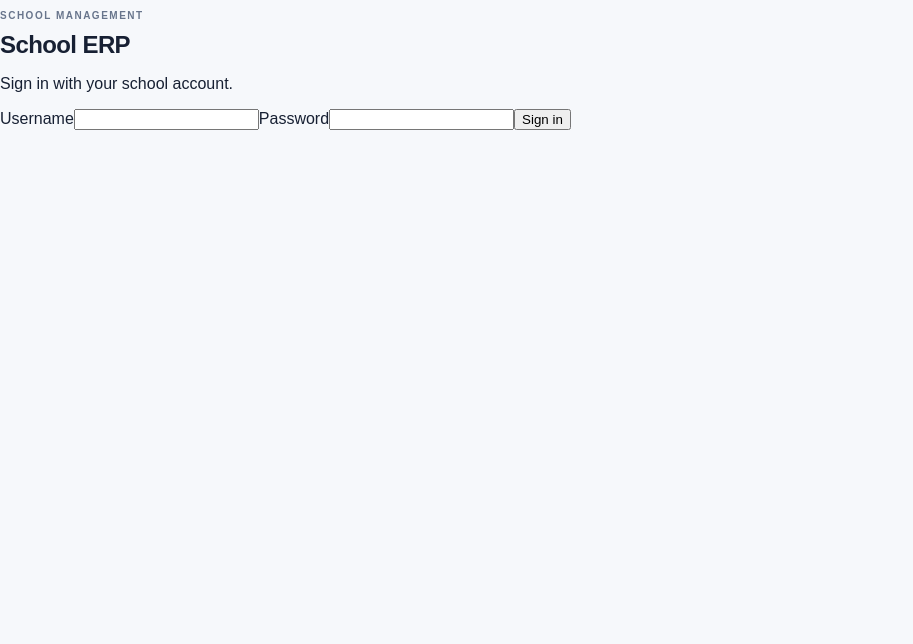
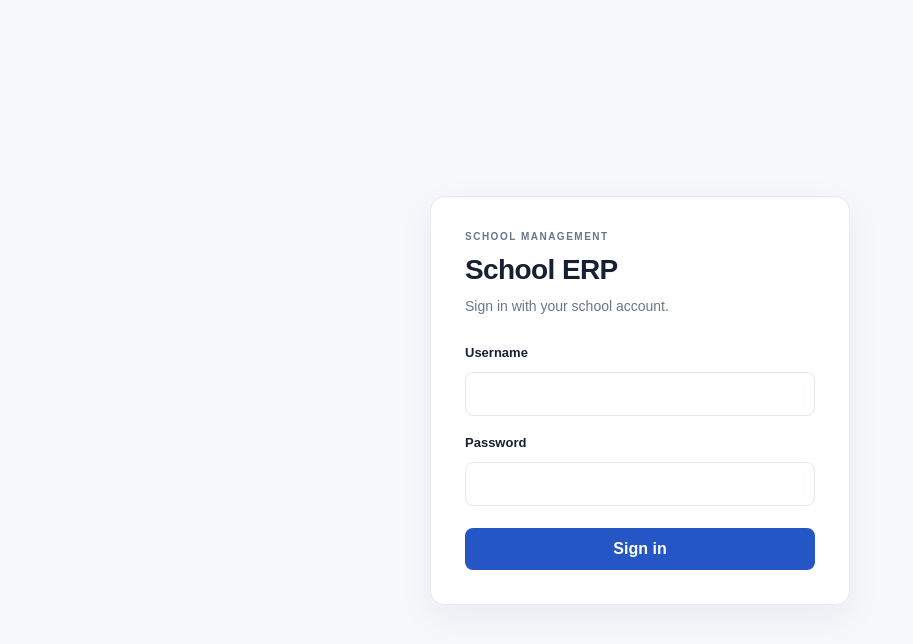
Before and after one commit to sameerdeshpande17/DBMS-School-ERP, a Next.js app: page /login in a window 1280 px wide. Shown: the top 644 px of the page, without its empty margins (0-913 px from the left). Built offline with nearby package versions, Linux system fonts and the light colour scheme.

Commit message:
Add login page styling

```diff
--- a/app/globals.css
+++ b/app/globals.css
@@ -36,3 +36,15 @@ h2{font-size:25px;letter-spacing:-.7px;margin:7px 0}
 footer{padding:30px 0 8px;text-align:center;color:var(--muted);font-size:11px}
 @media(max-width:760px){.dashboard{padding:22px 16px}.stats-grid{grid-template-columns:repeat(2,minmax(0,1fr))}.module-grid{grid-template-columns:repeat(2,minmax(0,1fr))}}
 @media(max-width:480px){.module-grid{grid-template-columns:1fr}.welcome{align-items:start;flex-direction:column}.module-card{min-height:140px}}
+
+.login-page{min-height:100vh;display:grid;place-items:center;padding:24px;background:var(--canvas)}
+.login-card{width:min(100%,420px);display:flex;flex-direction:column;gap:12px;padding:34px;background:#fff;border:1px solid var(--line);border-radius:14px;box-shadow:0 12px 36px rgba(20,35,65,.06)}
+.login-card .eyebrow{margin:0}
+.login-card h1{margin:0;font-size:28px}
+.login-description{margin:0 0 12px;color:var(--muted);font-size:14px}
+.login-card label{font-size:13px;font-weight:600;margin-top:7px}
+.login-card input{width:100%;padding:12px 13px;border:1px solid var(--line);border-radius:8px;font:inherit;outline:none}
+.login-card input:focus{border-color:var(--accent);box-shadow:0 0 0 3px rgba(36,87,197,.1)}
+.login-submit{margin-top:10px;padding:12px;border:0;border-radius:8px;background:var(--accent);color:#fff;font:inherit;font-weight:700;cursor:pointer}
+.login-submit:disabled{opacity:.65;cursor:wait}
+.login-error{margin:0;color:#a22e28;font-size:13px}
```
